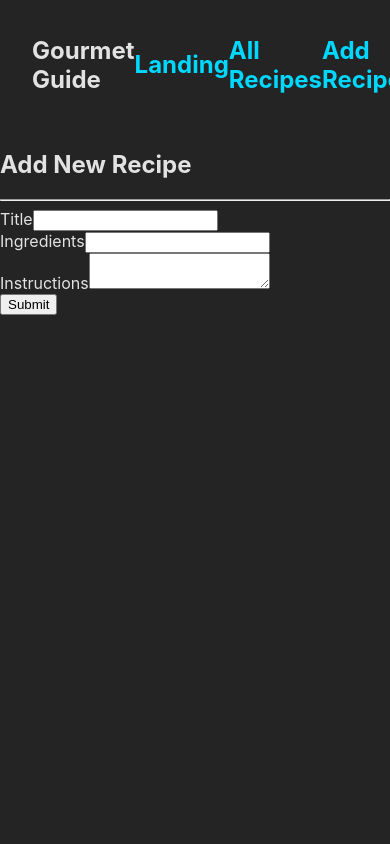
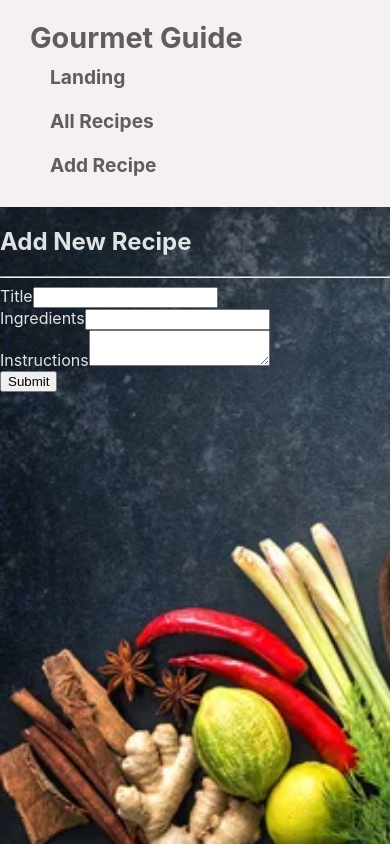
Before and after one commit to Kiibra/gourmetguide-front, a React (Vite) app: page /recipes/addrecipe in a window 390 px wide. Built offline with nearby package versions, Linux system fonts and the light colour scheme.

Commit message:
add styles for RecipeList page and Nav

```diff
--- a/src/App.css
+++ b/src/App.css
@@ -13,7 +13,10 @@ body {
   font-family: Inter, system-ui, Avenir, Helvetica, Arial, sans-serif;
 
   color: rgba(255, 255, 255, 0.87);
-  background-color: #242424;
+  background-image: url('/images/herbs-and-spices.jpg');
+  background-repeat: no-repeat;
+  background-size: cover;
+  background-position-y: center;
 
   font-synthesis: none;
   text-rendering: optimizeLegibility;
@@ -32,9 +35,7 @@ nav > ul {
   padding: 16px 32px;
 }
 
-a,
-a:visited {
-  color: #00d8ff;
+a {
   text-decoration: none;
 }
 
--- a/src/components/NavBar/NavBar.jsx
+++ b/src/components/NavBar/NavBar.jsx
@@ -1,17 +1,19 @@
 // npm modules
 import { NavLink } from 'react-router-dom'
 
+// css
+import styles from "./NavBar.module.css"
+
 const NavBar = () => {
   return (
-  <nav>
-    <div>
-      <NavLink />
-      <h2>Gourmet Guide</h2>
-      <h2><NavLink to="/Landing">Landing</NavLink></h2>
-      <h2><NavLink to="/recipes">All Recipes</NavLink></h2>
-      <h2><NavLink to="/recipes/addrecipe">Add Recipe</NavLink></h2>
-    </div>
-</nav>
+    <nav>
+      <div className={styles.container}>
+        <h2>Gourmet Guide</h2>
+        <h2><NavLink exact to="/" activeClassName={styles.active}>Landing</NavLink></h2>
+        <h2><NavLink to="/recipes" activeClassName={styles.active}>All Recipes</NavLink></h2>
+        <h2><NavLink to="/recipes/addrecipe" activeClassName={styles.active}>Add Recipe</NavLink></h2>
+      </div>
+    </nav>
   )
 }
 
--- /dev/null
+++ b/src/components/NavBar/NavBar.module.css
@@ -0,0 +1,49 @@
+.container {
+  display: flex;
+  justify-content: space-between;
+  align-items: center;
+  background-color: #f5f1f1;
+  padding: 20px 30px;
+  box-shadow: 0 2px 4px rgba(0, 0, 0, 0.1);
+}
+
+.container h2:first-child {
+  margin: 0;
+  color: #5f5d5d;
+  font-size: 1.8rem;
+}
+
+.container h2 {
+  margin: 0 20px;
+  font-size: 1.2rem;
+}
+
+.container h2 > a {
+  color: #5f5d5d;
+  text-decoration: none;
+  padding: 10px 20px;
+  border-radius: 5px;
+  transition: background-color 0.3s, color 0.3s;
+}
+
+.container h2 a:hover {
+  background-color: #9d9999;
+  color: #f7f7f7;
+}
+
+Active link styling
+.container h2 a.active {
+  background-color: #d6d1d1;
+  color: #070606;
+}
+
+@media (max-width: 768px) {
+  .container {
+    flex-direction: column;
+    align-items: flex-start;
+  }
+
+  .container h2 {
+    margin: 10px 0;
+  }
+}
--- a/src/pages/RecipeDetailPage/RecipeDetailPage.jsx
+++ b/src/pages/RecipeDetailPage/RecipeDetailPage.jsx
@@ -23,6 +23,7 @@ const RecipeDetailPage = () => {
   const handleDelete = async () => {
     RecipeService.recipe.recipeDelete(recipeId)
     navigate('/recipes')
+    setRecipe(recipe)
   }
 
   if (!recipe) return <h4>Recipe not found!</h4>
--- /dev/null
+++ b/src/pages/RecipesListPage/Recipes.module.css
@@ -0,0 +1,30 @@
+.container {
+  display: flex;
+  flex-wrap: wrap;
+  gap: 20px;
+  justify-content: center;
+}
+
+.RecipeCard {
+  background-color: #e3e8eed6;
+  border: 1px solid #ddd;
+  border-radius: 10px;
+  box-shadow: 0 4px 6px rgba(0, 0, 0, 0.1);
+  width: 200px;
+  height: 200px;
+  position: relative;
+  padding: 10px;
+  transition: transform 0.2s;
+}
+
+.RecipeCard:hover {
+  transform: scale(1.05);
+}
+
+.RecipeCard h3 {
+  margin: 0;
+  font-size: 1.4rem;
+  color: #333;
+  position: absolute;
+  bottom: 0px;
+}
--- a/src/pages/RecipesListPage/RecipesListPage.jsx
+++ b/src/pages/RecipesListPage/RecipesListPage.jsx
@@ -1,13 +1,16 @@
 import { useEffect, useState } from "react"
 import { NavLink } from "react-router-dom"
-import recipeService from "../../services/RecipeService"
+import RecipeService from "../../services/RecipeService"
+
+//css
+import styles from "./Recipes.module.css"
 
 const RecipesListPage = () => {
   const [recipes, setRecipes] = useState([])
 
   useEffect ( () => {
     const fetchData = async () => {
-      const recipesData = await recipeService.getAllRecipes()
+      const recipesData = await RecipeService.getAllRecipes()
       setRecipes(recipesData.recipes)
     }
 
@@ -20,10 +23,10 @@ const RecipesListPage = () => {
   return (
     <>
       <h1 id="header" >Recipes List</h1>
-      <div className='RecipeList' >
+      <div className={styles.container} >
         {recipes.map((recipe) => (
           <NavLink key={recipe.id} to={`/recipes/${recipe.id}`}>
-            <div className='RecipeCard'>
+            <div className={styles.RecipeCard}>
               <h3>{recipe.title}</h3>
             </div>
           </NavLink>
```
Also changed, not shown: public/images/herbs-and-spices.jpg (added), public/images/various-herbs-and-spices.jpg (added).
